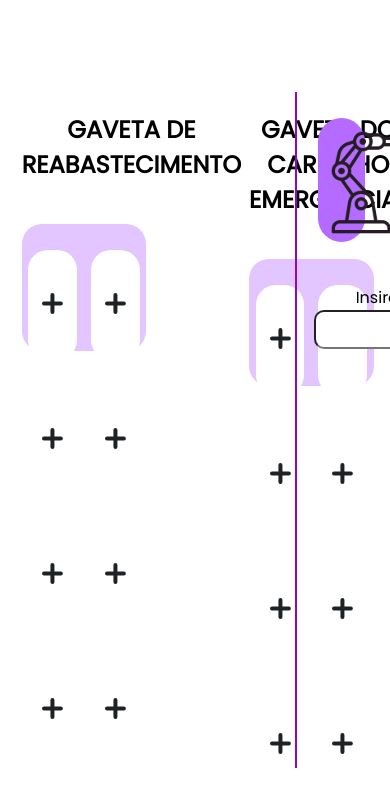
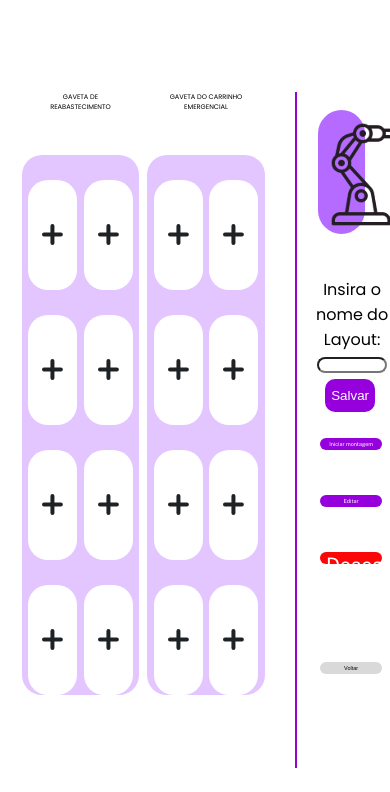
Before and after one commit to Inteli-College/2024-T0008-EC05-G03, a React (Vite) app in the folder frontend-violeta/: page /montar in a window 390 px wide. Shown: the top 792 px of the page. Built offline with nearby package versions, Linux system fonts and the light colour scheme.

Commit message:
Alterações CSS - Responsividade

```diff
--- a/frontend-violeta/src/index.css
+++ b/frontend-violeta/src/index.css
@@ -17,26 +17,26 @@ header {
     color: white;
     text-align: center;
     text-decoration: none;
-  display: inline-block;;
+    display: inline-block;
     cursor: pointer;
     font-family: 'Public Sans', sans-serif;
     width: 16vw;
     height: 3vw;
     margin-top: 5vh;
-  font-size: 20px;
+    font-size: 1.4vw;
     border-radius: 15px;
 }
 
-.botaoPadrao:hover{
+.botaoPadrao:hover {
     background-color: #CF80FF;
-  color: white
+    color: white;
 }
 
 .linhaVertical {
     margin-left: 72vw;
     margin-top: 10vh;
     height: 80vh;
-  width: 2px;
+    width: 0.125rem;
     background-color: #9004D3;
     position: fixed;
 }
@@ -45,10 +45,9 @@ header {
     background-color: #D9D9D9;
     border: none;
     color: black;
-  margin-left: 0.5vw;
     cursor: pointer;
     border-radius: 15px;
-  font-size: larger;
+    font-size: 1.4vw;
     width: 16vw;
     height: 3vw;
     margin-top: 7vh;
@@ -59,7 +58,72 @@ header {
     color: white;
 }
 
+
+.painelDeControle {
+    display: flex;
+    flex-direction: column;
+    align-content: center;
+    margin-left: 67vw;
+    position: fixed;
+    top: 0;
+}
+
+.logoCompleta {
+    width: 25vw;
+    margin-left: 5vw;
+}
+
 .buttonsPainel {
     margin-left: 9.5vw;
+    margin-top: -1.5vh;
     text-align: center;
 }
+
+.botaoNovoLayout::before {
+    content: 'Novo Layout';
+}
+
+.botaoExportarLayout::before {
+    content: 'Exportar Layout';
+}
+
+.botaoImportarLayout::before {
+    content: 'Importar Layout';
+}
+
+.botaoEditarLayout::before {
+    content: 'Editar';
+}
+
+.layoutInfo {
+    font-family: 'Poppins', sans-serif;
+    font-size: 2vw;
+    width: 60vw;
+    height: 12vh;
+    border-radius: 1.5vw;
+    text-align: left;
+    border-color: #B49EBF;
+    cursor: pointer;
+    background-color: #FFFFFF;
+    margin-top: 2vh;
+    padding: 1vw;
+    position: relative;
+}
+
+.layoutInfo::before {
+    content: 'Layout X';
+    display: block;
+    margin-bottom: 0.5vw;
+}
+
+.layoutInfo::after {
+    content: 'Data de criação: 20/03/2024 Itens: xxxxxx, xxxxxxx, xxxxxx';
+    display: block;
+    font-size: 1.4vw;
+    margin-top: 0.5vw;
+}
+
+.layoutInfo:hover {
+    background-color: #A06EE0;
+    color: white;
+}
--- a/frontend-violeta/src/pages/ControleBR/ControleBR.css
+++ b/frontend-violeta/src/pages/ControleBR/ControleBR.css
@@ -5,11 +5,36 @@
   margin-top: 13vh;
 }
 
-.openNavbar {
-  background: none;
-  outline: none;
-  border: none;
+.titulo::before{
+  content: "Controle do Braço Robótico";
+  display: block;
+  color: black;
+  font-family: 'Poppins', sans-serif;
+  font-size: 2vw;
+  font-weight: bold;
+  padding-bottom: 1vw;
 }
+
+.botoesCBR form:nth-child(1) button::before {
+  content: "Home";
+  font-size: 1.4vw
+}
+
+.botoesCBR form:nth-child(2) button::before {
+  content: "Posição Atual";
+  font-size: 1.4vw
+}
+
+.botoesCBR form:nth-child(3) button::before {
+  content: "Ligar Ferramenta";
+  font-size: 1.4vw
+}
+
+.botoesCBR form:nth-child(4) button::before {
+  content: "Selecionar Layout";
+  font-size: 1.4vw
+}
+
 
 .logoSimples {
   margin-left: 92vw;
@@ -19,7 +44,7 @@
   background-color: #9600DD;
   height: 0.5vh;
   width: 30vw;
-  margin-top: -1.8vh;
+  margin-top: 0.02vw;
 }
 
 .botoesCBR {
--- a/frontend-violeta/src/pages/Montar/Montar.css
+++ b/frontend-violeta/src/pages/Montar/Montar.css
@@ -15,29 +15,48 @@
     margin-left: 2vw;
 }
 
-.carrinhoTitle {
+.carrinhoTitle1::before {
+    content: "GAVETA DO CARRINHO \A EMERGENCIAL";
+    margin-left: 0;
+    text-align: center;
+}
+
+.carrinhoTitle2::before {
+    content: "GAVETA DE \A REABASTECIMENTO";
     margin-left: 0;
     text-align: center;
 }
 
 .backgroundCarrinho {
+    align-items: center;
+    display: flex;
+    flex-direction: row;
     margin-top: 5vh;
     background-color: #E3C6FF;
     width: 30vw;
     height: 30.4vw;
-    border-radius: 20px;
-    flex-direction: column;
+    border-radius: 1.25rem;
+    width: fit-content;
+    height: fit-content;
 }
 
 .botaoAdd {
+    align-items: center;
+    font-size: 1vw;
     margin-top: 3vh;
+    font-size: 1vw;
     margin-left: 1.73vw;
+    border-radius: 1.25rem;
     width: 12.5vw;
     height: 13vh;
     background-color: #fff;
     border: none;
-    border-radius: 20px;
+    border-radius: 1.25rem;
     cursor: pointer;
+}
+
+.itensColuna1 {
+    margin-right: 1.73vw;
 }
 
 .botaoAdd:hover {
@@ -67,6 +86,7 @@
 }
 
 .formName {
+    align-items: center;
     margin-top: 5vh;
     margin-left: 10vw;
     text-align: center;
@@ -74,14 +94,16 @@
 
 
 .insertName {
-    border-radius: 10px;
-    height: 4vh;
-    width: 32vh;
+    border-radius: 15px;
+    width: 16vw;
+    height: 2.5vw;
+    align-items: center;
 }
 
 .saveName {
     margin-left: -1vw;
-    margin-top: 1vw;
+    margin-top: 0.5vw;
+    margin-bottom: -1vw;
     background-color: #9600DD;
     color: #fff;
     border: none;
@@ -96,9 +118,9 @@
     margin-top: 5vh;
     width: 16vw;
     height: 3vw;
-    border-radius: 15px;
+    border-radius: 0.9375rem;
     font-family: 'Public Sans', sans-serif;
-    font-size: 20px;
+    font-size: 1.25rem;
     cursor: pointer;
 }
 
--- a/frontend-violeta/src/pages/Montar/Montar.jsx
+++ b/frontend-violeta/src/pages/Montar/Montar.jsx
@@ -17,7 +17,7 @@ function Montar() {
       <div className='pageContent'>
             <div className='infoContainer'>
               <div className='carrinho'>
-                <h2 className='carrinhoTitle'>GAVETA DE <br /> REABASTECIMENTO</h2>
+                <div className='carrinhoTitle1'></div>
                 <div className='backgroundCarrinho'>
                   <div className='itensColuna'>
                   <BotaoAdd />
@@ -25,7 +25,7 @@ function Montar() {
                   <BotaoAdd />
                   <BotaoAdd />
                   </div>
-                  <div className='itensColuna'>
+                  <div className='itensColuna1'>
                   <BotaoAdd />
                   <BotaoAdd />
                   <BotaoAdd />
@@ -34,7 +34,7 @@ function Montar() {
                 </div>
               </div>
               <div className='carrinho'>
-                <h2 className='carrinhoTitle'>GAVETA DO CARRINHO <br /> EMERGENCIAL</h2>
+                <div className='carrinhoTitle2'></div>
                 <div className='backgroundCarrinho'>
                   <div className='itensColuna'>
                   <BotaoAdd />
@@ -42,7 +42,7 @@ function Montar() {
                   <BotaoAdd />
                   <BotaoAdd />
                   </div>
-                  <div className='itensColuna'>
+                  <div className='itensColuna1'>
                   <BotaoAdd />
                   <BotaoAdd />
                   <BotaoAdd />
--- a/frontend-violeta/src/pages/Selecionado/Selecionado.css
+++ b/frontend-violeta/src/pages/Selecionado/Selecionado.css
@@ -14,34 +14,70 @@
     margin-left: 2vw;
 }
 
-.carrinhoTitle {
-    margin-left: 0;
+.carrinhoTitle1::before {
+    content: "GAVETA DE\A REABASTECIMENTO";
+    display: block;
+    font-family: 'Poppins', sans-serif;
+    font-size: 1.7vw;
+    white-space: pre-wrap;
+    text-align: center;
+}
+
+.carrinhoTitle2::before {
+    content: "GAVETA DO CARRINHO\A EMERGENCIAL";
+    display: block;
+    font-family: 'Poppins', sans-serif;
+    font-size: 1.7vw;
+    white-space: pre-wrap;
+    text-align: center;
 }
 
 .backgroundCarrinho {
+    align-items: center;
     display: flex;
     flex-direction: row;
     margin-top: 5vh;
+
     background-color: #E3C6FF;
-    width: 32vw;
-    height: 32.4vw;
-    border-radius: 20px;
+    width: 30vw;
+    height: 30.4vw;
+    border-radius: 1.25rem;
+    width: fit-content;
+    height: fit-content;
 }
 
 .item {
+    font-size: 1vw;
     margin-top: 3vh;
+    font-size: 1vw;
     margin-left: 1.73vw;
+    margin-right: 1.73vw;
     width: 12.5vw;
     height: 13vh;
     background-color: #fff;
     border: none;
-    border-radius: 20px;
+    border-radius: 1.25rem;
 }
 
-.itemTexto {
+
+.nomeItem::before{
+    content: "Nome do Item";
+    display: block;
+    font-size: 1.08em;
+    font-weight: bold;
     margin-left: 1vw;
     margin-top: 2vh;
+    padding-top: 1vh;
 }
+
+.quantidadeItem::before{
+    content: "Quantidade do Item";
+    display: block;
+    font-size: 1em;
+    margin-left: 1vw;
+    margin-top: 1.6vh;
+}
+
 
 .painelDeControle {
     display: flex;
@@ -53,7 +89,7 @@
 
 .armBackground {
     background-color: #B56BFF;
-    border-radius: 50px;
+    border-radius: 3.125rem;
     width: 12vw;
     margin-left: 11vw;
     margin-top: 13vh;
@@ -68,8 +104,8 @@
     width: 16vw;
     height: 3vw;
     margin-top: 6vh;
-    margin-left: 7.5vw;
-    border-radius: 10px;
+    margin-left: 9.7vw;
+    border-radius: 15px;
 }
 
 .botaoDelete {
@@ -79,9 +115,9 @@
     margin-top: 5vh;
     width: 16vw;
     height: 3vw;
-    border-radius: 15px;
+    border-radius: 0.9375rem;
     font-family: 'Public Sans', sans-serif;
-    font-size: 20px;
+    font-size: 1.25rem;
     cursor: pointer;
 }
 
@@ -107,17 +143,65 @@
 }
 
 .layoutInfo {
+    font-family: 'Poppins', sans-serif;
+    font-size: 2vw;
     width: 60vw;
     height: 12vh;
-    border-radius: 15px;
     text-align: left;
     border-color: #B49EBF;
     cursor: pointer;
     background-color: #FFFFFF;
     margin-top: 2vh;
 }
+.layoutSub{
+    font-size: 14px;
+    margin-top: -0.2vw;
+}
 
 .logoCompleta {
     width: 25vw;
     margin-left: 5vw;
 }
+
+.selecionar{
+    align-content: center;
+    font-family: 'Poppins', sans-serif;
+}
+
+.selecionar:hover{
+    background-color: #A06EE0;
+    color: white;
+}
+
+.botaoPersonalizado {
+    font-family: 'Poppins', sans-serif;
+    font-size: 1.4vw;
+    width: 60vw;
+    height: 12vh;
+    border-radius: 1vw;
+    text-align: left;
+    border-color: #B49EBF;
+    cursor: pointer;
+    background-color: #FFFFFF;
+    margin-top: 2vh;
+    padding: 1vw;
+    position: relative;
+}
+
+.botaoPersonalizado::before {
+    content: 'Layout X';
+    display: block;
+    margin-bottom: 0.5vw;
+}
+
+.botaoPersonalizado::after {
+    content: 'Data de criação: 20/03/2024 Itens: xxxxxx, xxxxxxx, xxxxxx';
+    display: block;
+    font-size: 1vw;
+    margin-top: 0.5vw;
+}
+
+.botaoPersonalizado:hover {
+    background-color: #A06EE0;
+    color: white;
+}
--- a/frontend-violeta/src/pages/Selecionado/Selecionado.jsx
+++ b/frontend-violeta/src/pages/Selecionado/Selecionado.jsx
@@ -6,8 +6,8 @@ import Voltar from '../../components/voltar.jsx'
 function Item() {
     return (
         <div className='item'>
-            <h3 className='itemTexto'>Nome do item</h3>
-            <p className='itemTexto'>Quantidade do item</p>
+            <div className='nomeItem'></div>
+            <div className='quantidadeItem'></div>
         </div>
     )
 }
@@ -18,7 +18,7 @@ function Selecionado() {
         <div className='pageContent'>
                 <div className='infoContainer'>
                 <div className='carrinho'>
-                    <h2 className='carrinhoTitle'>GAVETA DE <br /> REABASTECIMENTO</h2>
+                    <div className='carrinhoTitle1'></div>
                     <div className='backgroundCarrinho'>
                         <div className='itensColuna'>
                             <Item />
@@ -35,7 +35,7 @@ function Selecionado() {
                     </div>
                 </div>
                 <div className='carrinho'>
-                    <h2 className='carrinhoTitle'>GAVETA DO CARRINHO <br /> EMERGENCIAL</h2>
+                    <div className='carrinhoTitle2'></div>
                     <div className='backgroundCarrinho'>
                         <div className='itensColuna'>
                             <Item />
@@ -56,7 +56,7 @@ function Selecionado() {
                     <div className='armBackground'>
                     <img src={robotArm} />
                     </div>
-                    <select name="layoutPicker" id="layout">
+                    <select name="layoutPicker" id="layout" className='selecionar'>
                         <option disabled selected>Selecionar Layout</option>
                         <option value="layout1">Layout 1</option>
                         <option value="layout2">Layout 2</option>
```
Also changed, not shown: frontend-violeta/src/pages/ControleBR/ControleBR.jsx (+5 -5 lines), frontend-violeta/src/pages/Selecionar/Selecionar.jsx (+9 -29 lines). Lines whose indentation alone changed are shown as unchanged.
